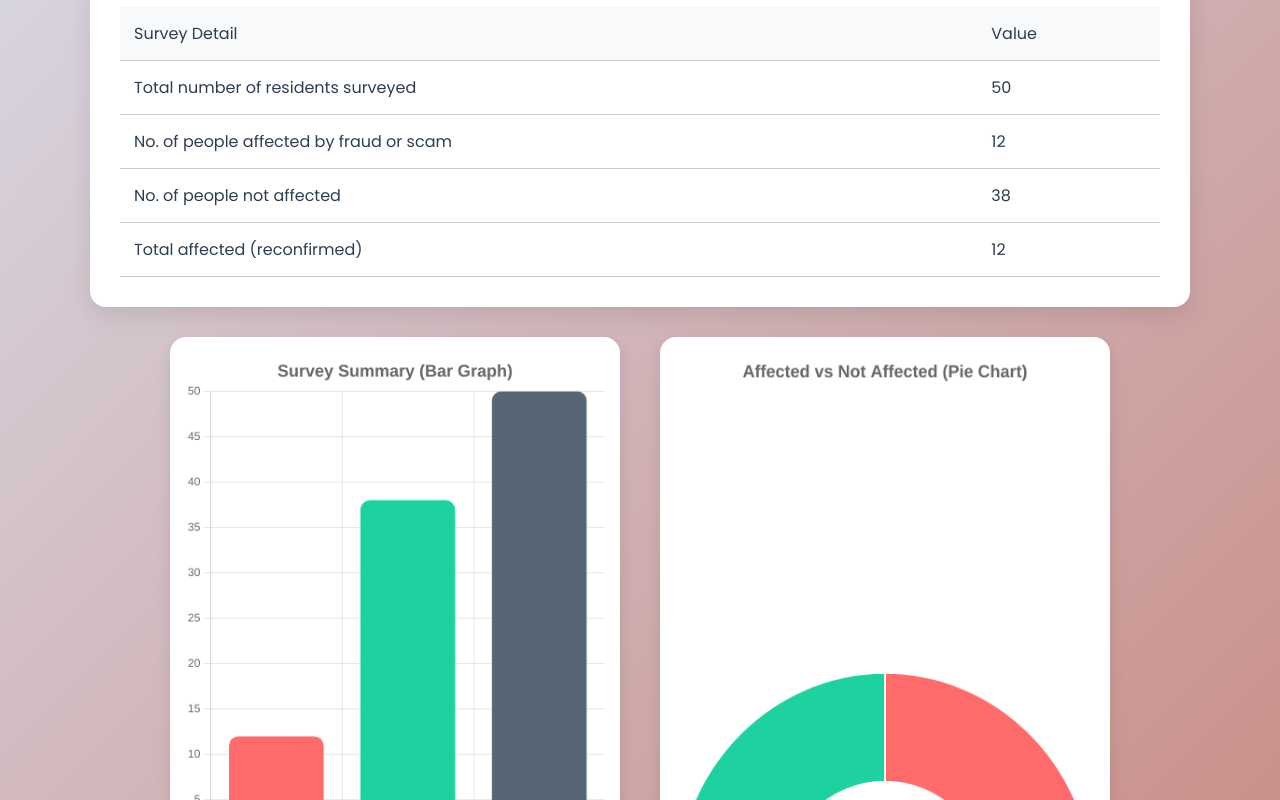
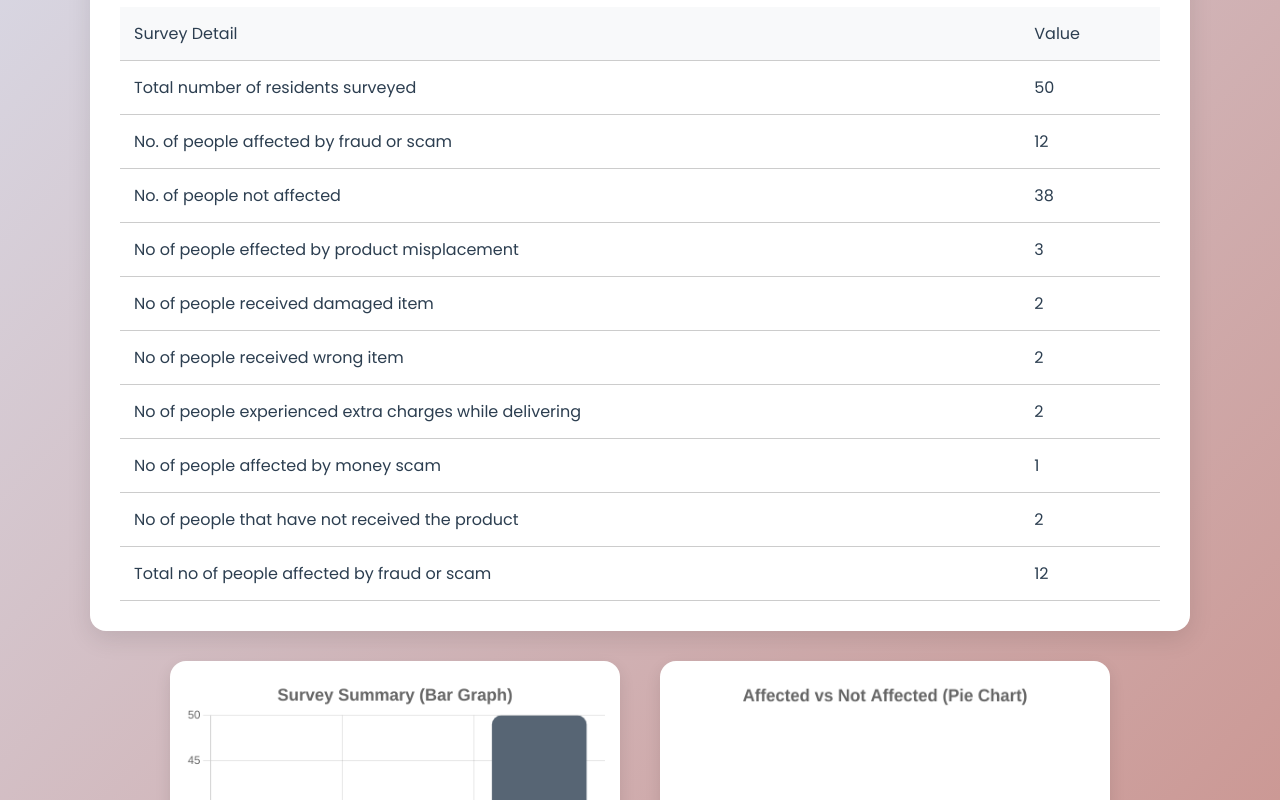
Before and after one commit to naguruteekshana/CSP, a plain HTML site: page conclusion.html in a window 1280 px wide. Shown: the part 570-1370 px from the top of the page. Drawn offline with nearby package versions, Linux system fonts and the light colour scheme.

Commit message:
Update conclusion.html

```diff
--- a/conclusion.html
+++ b/conclusion.html
@@ -41,7 +41,7 @@
     </div>
 
     <!-- Inference Table -->
-    <div class="inference-box">
+<div class="inference-box">
       <h2>Survey Inference</h2>
       <table>
         <tr>
@@ -61,12 +61,49 @@
           <td>38</td>
         </tr>
         <tr>
-          <td>Total affected (reconfirmed)</td>
-          <td>12</td>
+          <td>
+            No of people effected by product misplacement
+          </td>
+          <td>
+            3
+          </td>
+        </tr>
+        <tr>
+          <td>No of people received damaged item</td>
+          <td>2</td>
+        </tr>
+        <tr>
+          <td>
+            No of people received wrong item
+          </td>
+          <td>2</td>
+        </tr>
+        <tr>
+          <td>No of people experienced extra charges while delivering</td>
+          <td>2</td>
+        </tr>
+        <tr>
+          <td>
+            No of people affected by money scam
+          </td>
+          <td>1</td>
+        </tr>
+        <tr>
+          <td>
+            No of people that have not received the product
+          </td>
+          <td>
+            2
+          </td>
+        </tr>
+        <tr>
+          <td>Total no of people affected by fraud or scam</td>
+          <td>
+            12
+          </td>
         </tr>
       </table>
     </div>
-
     <!-- Charts -->
     <div class="charts">
       <canvas id="barChart"></canvas>
```
